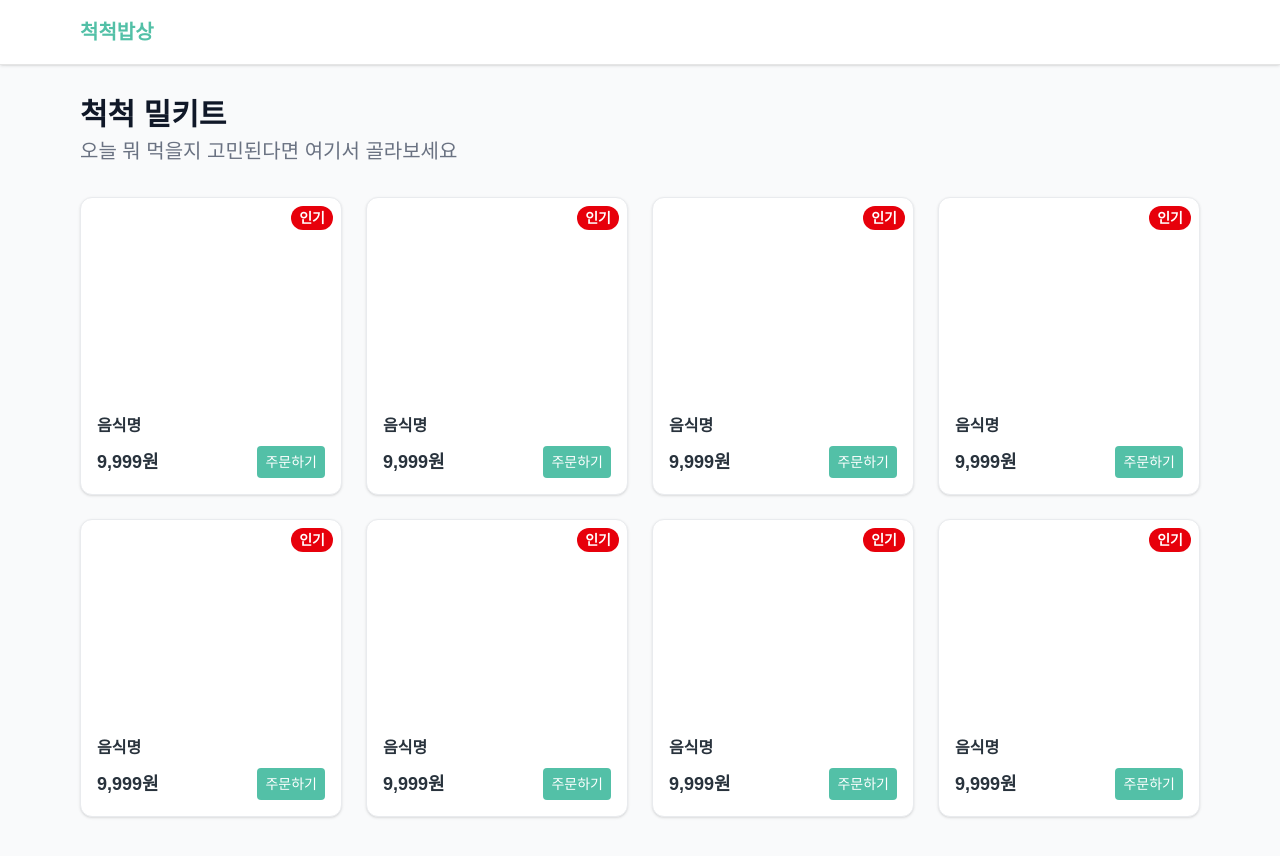
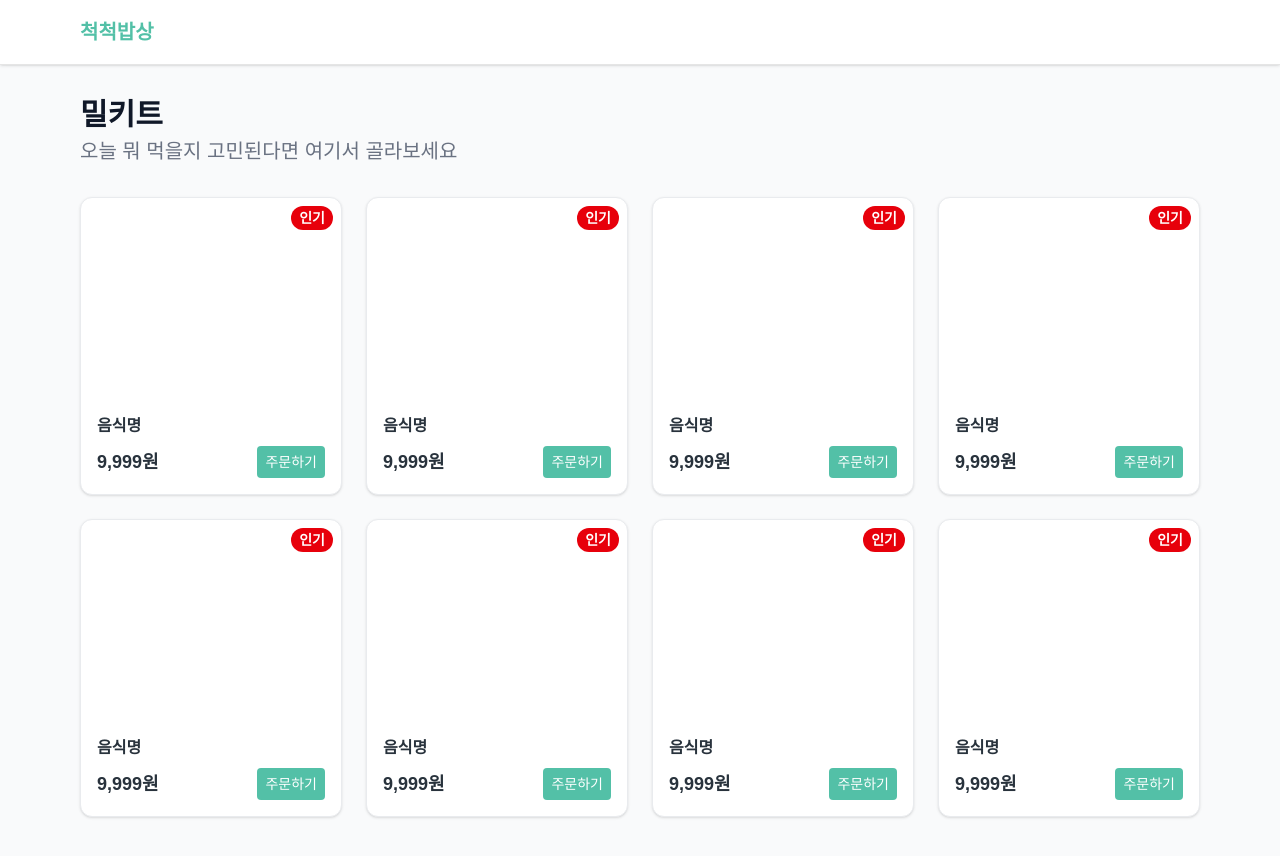
Before and after one commit to kimddddh98/ccbabsang, a Next.js app: page / in a window 1280 px wide. Shown: the top 856 px of the page. Built offline with nearby package versions, Linux system fonts and the light colour scheme.

Commit message:
test: PR 템플릿 테스트

```diff
--- a/src/app/page.tsx
+++ b/src/app/page.tsx
@@ -13,7 +13,7 @@
       <main className="mx-auto flex max-w-6xl flex-col gap-8 px-4 py-8">
         <section className="flex flex-col gap-4">
           <div className="flex flex-col gap-1">
-            <h1 className="text-3xl font-bold text-gray-900">척척 밀키트</h1>
+            <h1 className="text-3xl font-bold text-gray-900">밀키트</h1>
             <p className="text-xl text-gray-500">
               오늘 뭐 먹을지 고민된다면 여기서 골라보세요
             </p>
```
